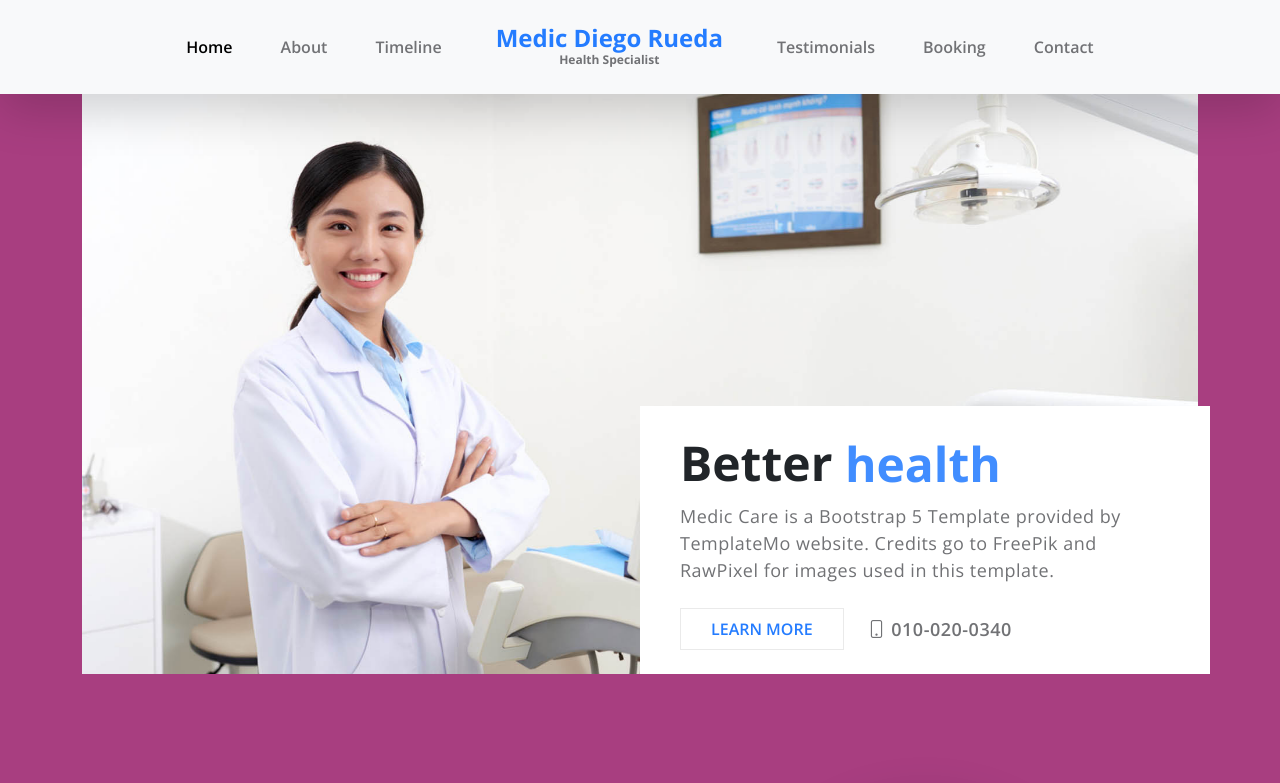
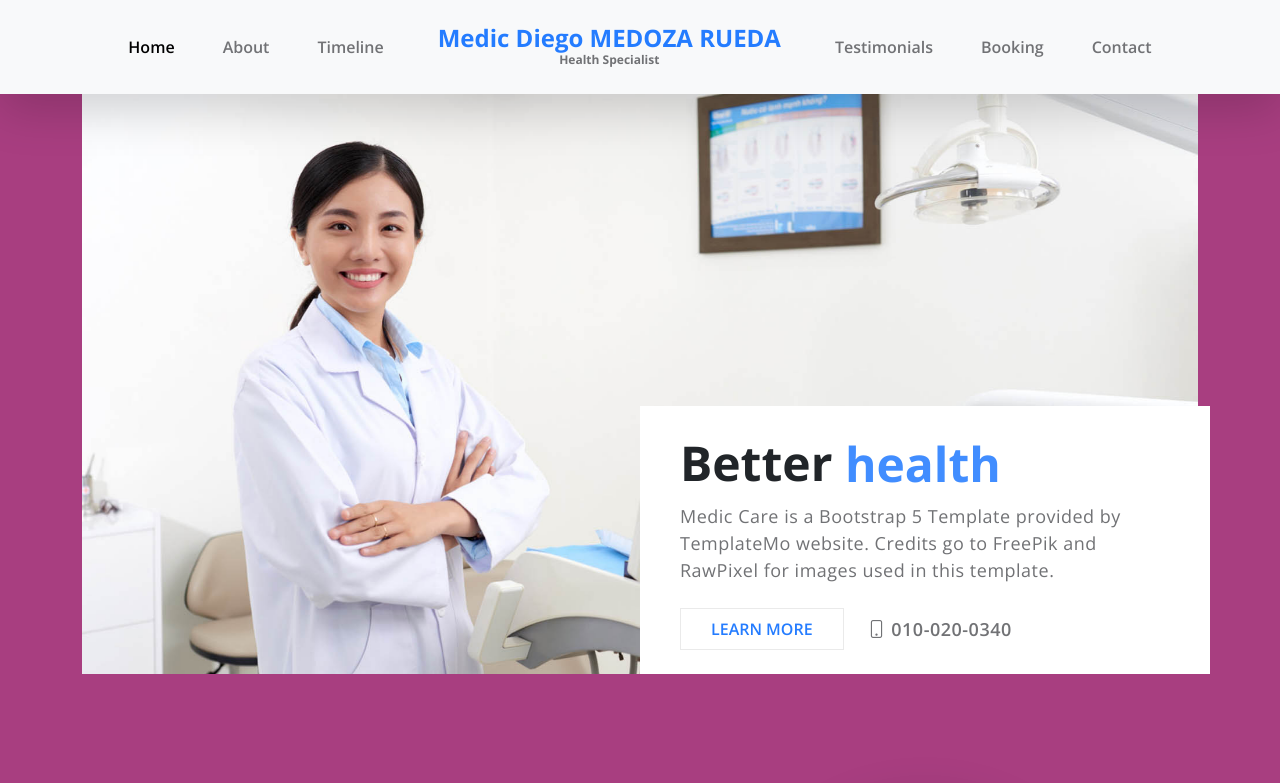
Before and after one commit to diegusweb/cursosample, a plain HTML site: page index.html in a window 1280 px wide. Shown: the top 783 px of the page. Drawn offline with nearby package versions, Linux system fonts and the light colour scheme.

Commit message:
update name

```diff
--- a/index.html
+++ b/index.html
@@ -64,7 +64,7 @@ https://templatemo.com/tm-566-medic-care
                             </li>
 
                             <a class="navbar-brand d-none d-lg-block" href="index.html">
-                                Medic Diego Rueda
+                                Medic Diego MEDOZA RUEDA
                                 <strong class="d-block">Health Specialist</strong>
                             </a>
 
```
